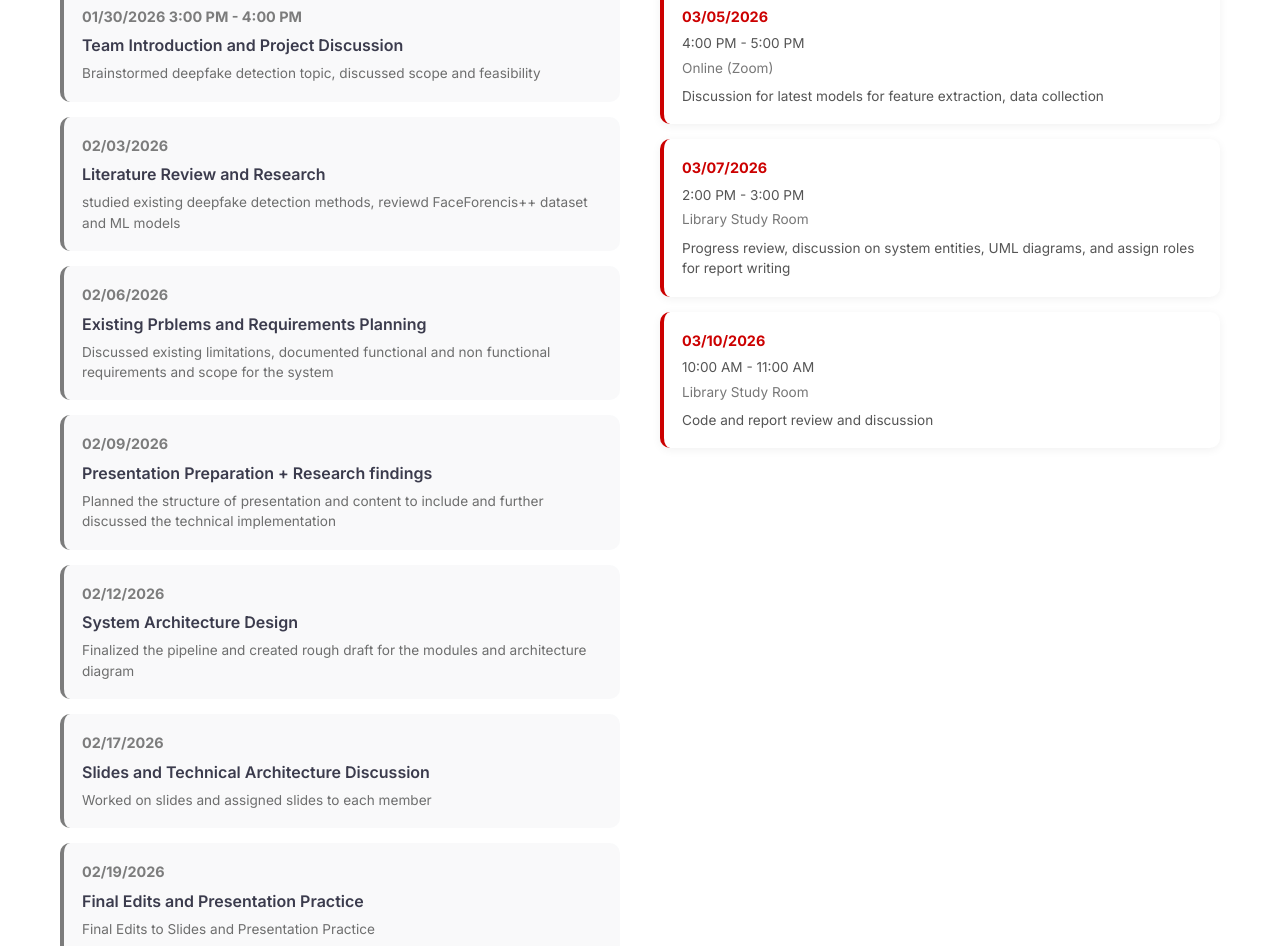
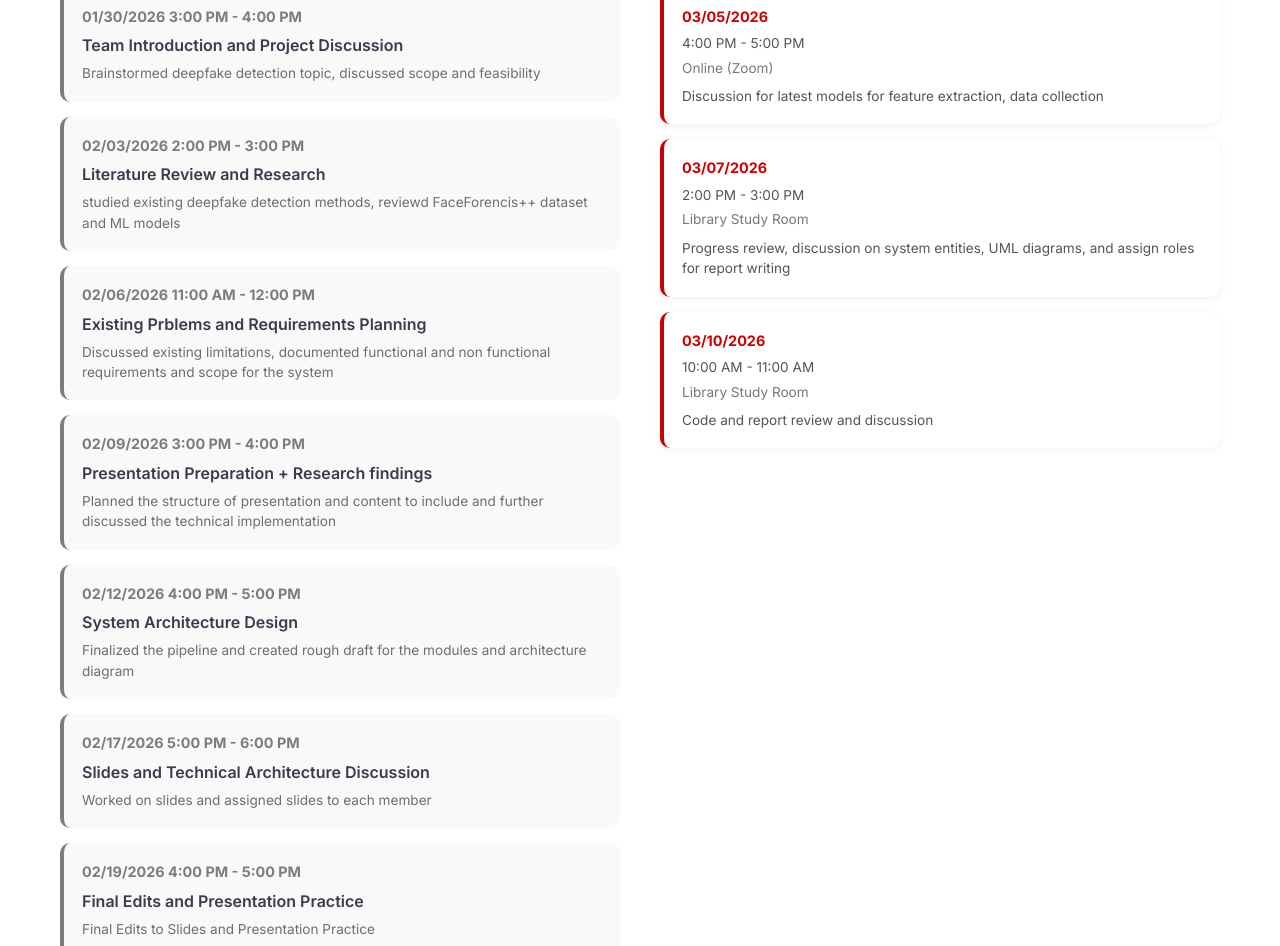
Before and after one commit to abhikarki/deepfake-detection-team-page, a React (Vite) app: page / in a window 1280 px wide. Shown: the part 1041-1987 px from the top of the page. Built offline with nearby package versions, Linux system fonts and the light colour scheme.

Commit message:
added times

```diff
--- a/src/App.jsx
+++ b/src/App.jsx
@@ -31,14 +31,14 @@ function App() {
 
   const pastMeetings = [
     { date: "01/30/2026    3:00  PM - 4:00 PM", title: "Team Introduction and Project Discussion", summary: "Brainstormed deepfake detection topic, discussed scope and feasibility" },
-    { date: "02/03/2026", title: "Literature Review and Research", summary: "studied existing deepfake detection methods, reviewd FaceForencis++ dataset and ML models" },
-    { date: "02/06/2026", title: "Existing Prblems and Requirements Planning", summary: "Discussed existing limitations, documented functional and non functional requirements and scope for the system" },
-    { date: "02/09/2026", title: "Presentation Preparation + Research findings", summary: "Planned the structure of presentation and content to include and further discussed the technical implementation" },
-    { date: "02/12/2026", title: "System Architecture Design", summary: "Finalized the pipeline and created rough draft for the modules and architecture diagram" },
-    { date: "02/17/2026", title: "Slides and Technical Architecture Discussion", summary: "Worked on slides and assigned slides to each member" },
-    { date: "02/19/2026", title: "Final Edits and Presentation Practice", summary: "Final Edits to Slides and Presentation Practice"},
-    { date: "02/25/2026", title: "Report Writing Initiation", summary: "Discussed the structure of the Report and formatting" },
-    { date: "02/28/2026", title: "Final Edits to Report and submission files", summary: "Final edits to report and all files to submit" },
+    { date: "02/03/2026    2:00  PM - 3:00 PM", title: "Literature Review and Research", summary: "studied existing deepfake detection methods, reviewd FaceForencis++ dataset and ML models" },
+    { date: "02/06/2026    11:00 AM - 12:00 PM", title: "Existing Prblems and Requirements Planning", summary: "Discussed existing limitations, documented functional and non functional requirements and scope for the system" },
+    { date: "02/09/2026    3:00  PM - 4:00 PM", title: "Presentation Preparation + Research findings", summary: "Planned the structure of presentation and content to include and further discussed the technical implementation" },
+    { date: "02/12/2026    4:00  PM - 5:00 PM", title: "System Architecture Design", summary: "Finalized the pipeline and created rough draft for the modules and architecture diagram" },
+    { date: "02/17/2026    5:00  PM - 6:00 PM", title: "Slides and Technical Architecture Discussion", summary: "Worked on slides and assigned slides to each member" },
+    { date: "02/19/2026    4:00  PM - 5:00 PM", title: "Final Edits and Presentation Practice", summary: "Final Edits to Slides and Presentation Practice"},
+    { date: "02/25/2026    11:00 AM - 12:00 PM", title: "Report Writing Initiation", summary: "Discussed the structure of the Report and formatting" },
+    { date: "02/28/2026    2:00  PM - 3:00 PM", title: "Final Edits to Report and submission files", summary: "Final edits to report and all files to submit" },
   ];
 
   const upcomingMeetings = [
```
